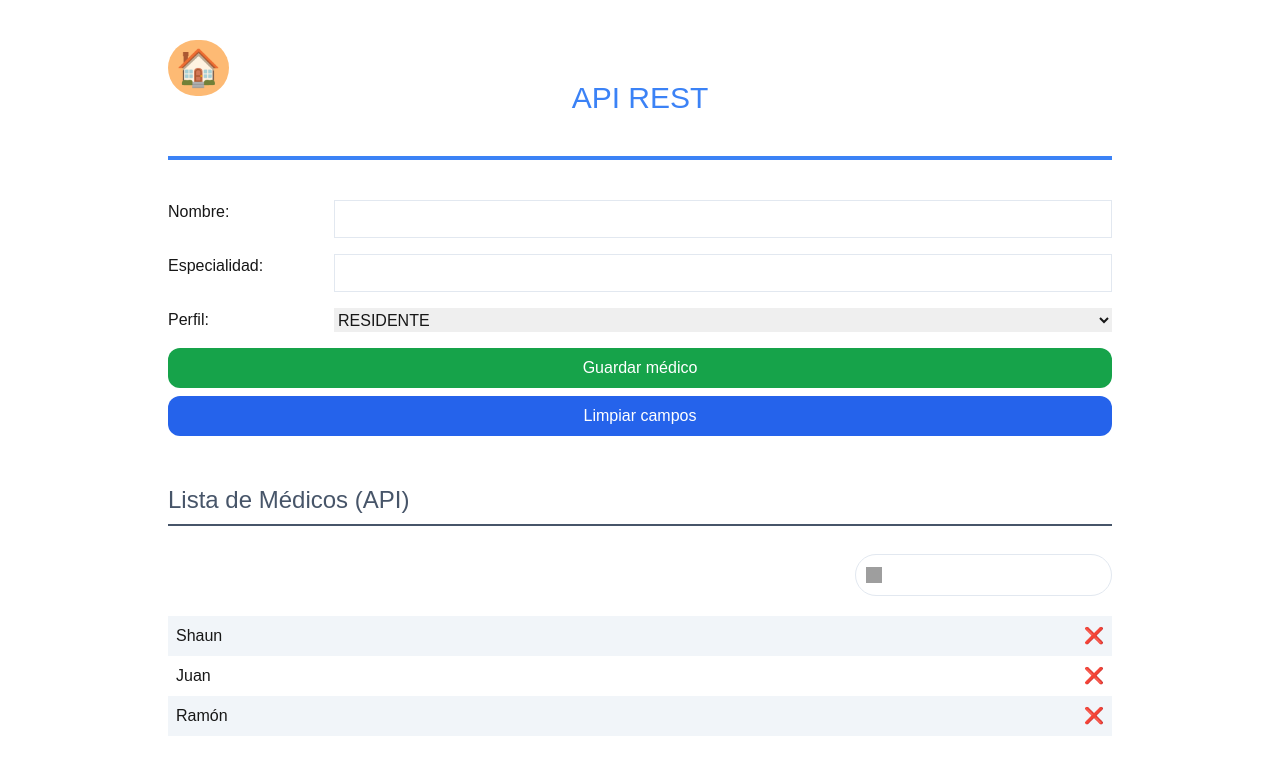
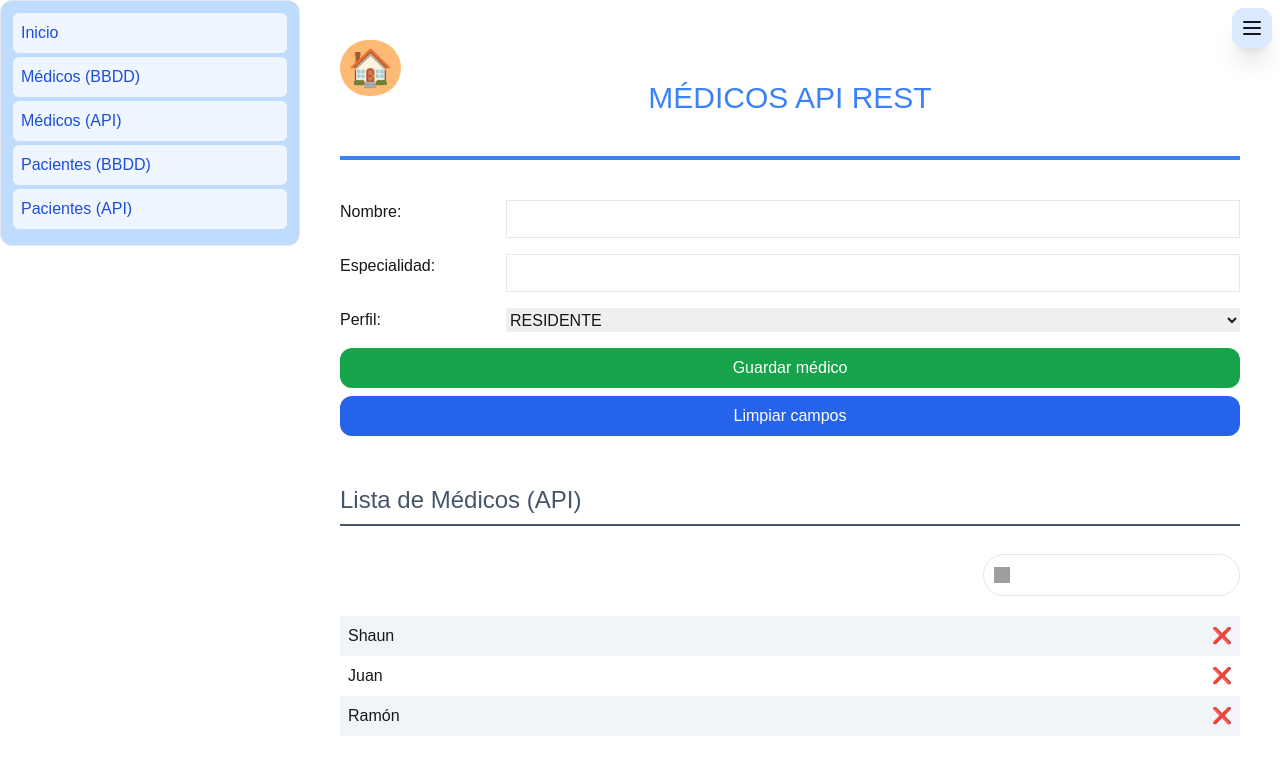
Before and after one commit to davidcarmonaarrabal/PruebaTema4, a Next.js app: page /medicos-api in a window 1280 px wide. Shown: the top 774 px of the page. Built offline with nearby package versions, Linux system fonts and the light colour scheme; data requests are answered from the project's data file; grey boxes are pictures that could not be loaded.

Commit message:
Added option menu

```diff
--- a/src/app/layout.js
+++ b/src/app/layout.js
@@ -1,5 +1,6 @@
 import { Geist, Geist_Mono } from "next/font/google";
 import "./globals.css";
+import MenuPrincipal from "@/components/menu-principal";
 
 const geistSans = Geist({
   variable: "--font-geist-sans",
@@ -12,17 +13,20 @@ const geistMono = Geist_Mono({
 });
 
 export const metadata = {
-  title: "Create Next App",
-  description: "Generated by create next app",
+  title: "Hospital",
+  description: "Examen T4 Servidor",
 };
 
 export default function RootLayout({ children }) {
   return (
     <html lang="en">
       <body
-        className={`${geistSans.variable} ${geistMono.variable} antialiased`}
+        className={`${geistSans.variable} ${geistMono.variable} antialiased flex h-screen `}
       >
-        {children}
+        <MenuPrincipal/>
+        <main className="h-full grow overflox-y-auto">
+          {children}
+        </main>
       </body>
     </html>
   );
--- a/src/app/medicos-api/page.jsx
+++ b/src/app/medicos-api/page.jsx
@@ -12,7 +12,7 @@ async function MedicosPage({ searchParams }) {
             <Link href="/" className="fixed text-4xl p-2 bg-orange-300 rounded-full">🏠</Link>
 
             <h1 className='py-10 text-3xl text-blue-500 text-center border-b-4 border-b-blue-500'>
-                API REST
+                MÉDICOS API REST
             </h1>
 
             <MedicoNuevo />
--- a/src/app/pacientes-api/page.jsx
+++ b/src/app/pacientes-api/page.jsx
@@ -12,7 +12,7 @@ async function PacientesPage({ searchParams }) {
             <Link href="/" className="fixed text-4xl p-2 bg-orange-300 rounded-full">🏠</Link>
 
             <h1 className='py-10 text-3xl text-blue-500 text-center border-b-4 border-b-blue-500'>
-                API REST
+                PACIENTES API REST
             </h1>
 
             <PacienteNuevo />
--- /dev/null
+++ b/src/components/menu-principal.jsx
@@ -0,0 +1,45 @@
+'use client'
+import Link from "next/link";
+import { Menu, X } from 'lucide-react';
+import { useState } from "react";
+
+const classLink = "text-blue-700 block bg-blue-50 p-2 rounded-md mb-1 hover:bg-blue-400 transition duration-200";
+
+function MenuPrincipal(){
+    const [open, setOpen] = useState(true);
+
+    return (
+
+        <div>
+            {open
+                ? <Menu
+                onClick={() => setOpen(false)}
+                className="fixed top-2 right-2 bg-blue-100 pl-2 pr-2 size-[40px] rounded-xl shadow-xl hover:bg-blue-400 transition duration-200" />
+                : <Menu
+                onClick={() => setOpen(true)}
+                className="fixed top-2 right-2 bg-blue-100 pl-2 pr-2 size-[40px] rounded-xl shadow-xl hover:bg-blue-400 transition duration-200" />
+            }
+
+            { open &&
+
+            <aside className="w-[300px] bg-blue-200 border p-3 rounded-xl shrink-0">
+                <Link className={`${classLink}`} href={"/"}> Inicio </Link>
+                <summary className={`${classLink}`}>
+                    <Link href="/medicos-db"> Médicos (BBDD) </Link>
+                </summary>
+                <summary className={`${classLink}`}>
+                    <Link href="/medicos-api"> Médicos (API) </Link>
+                </summary>
+                <summary className={`${classLink}`}>
+                    <Link href="/pacientes-db"> Pacientes (BBDD) </Link>
+                </summary>
+                <summary className={`${classLink}`}>
+                    <Link href="/pacientes-api"> Pacientes (API) </Link>
+                </summary>
+            </aside>
+        }
+        </div>
+    )
+}
+
+export default MenuPrincipal;
```
